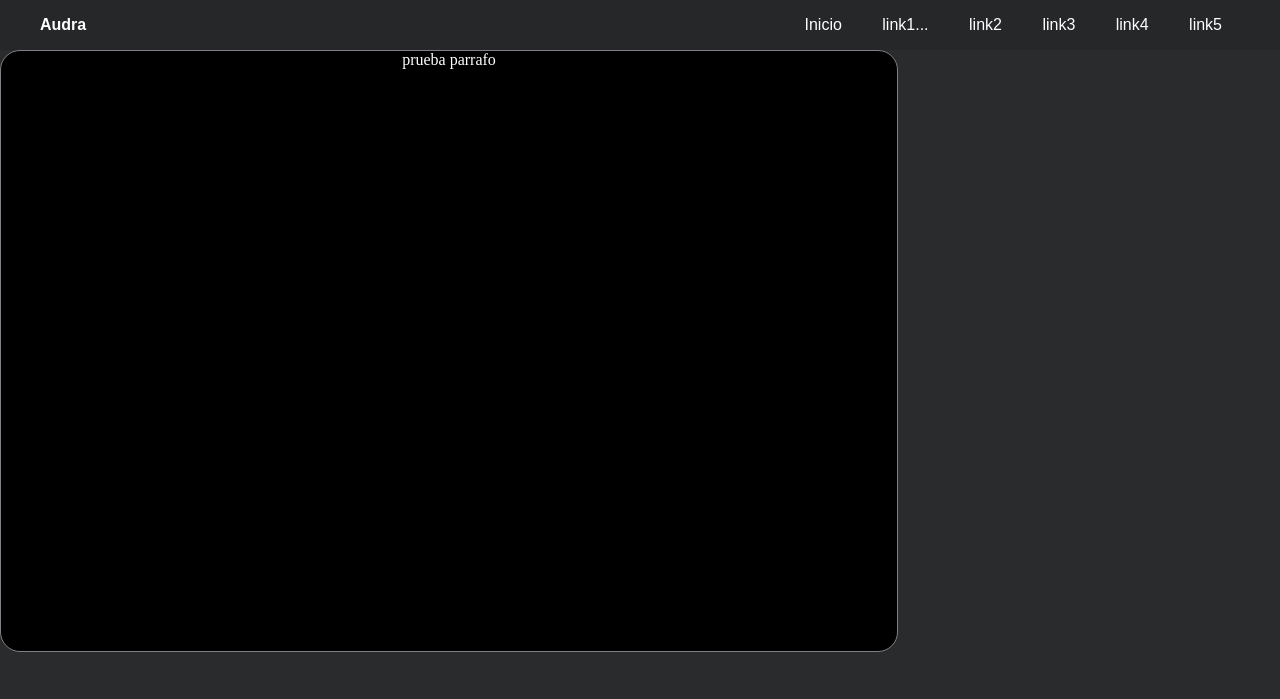
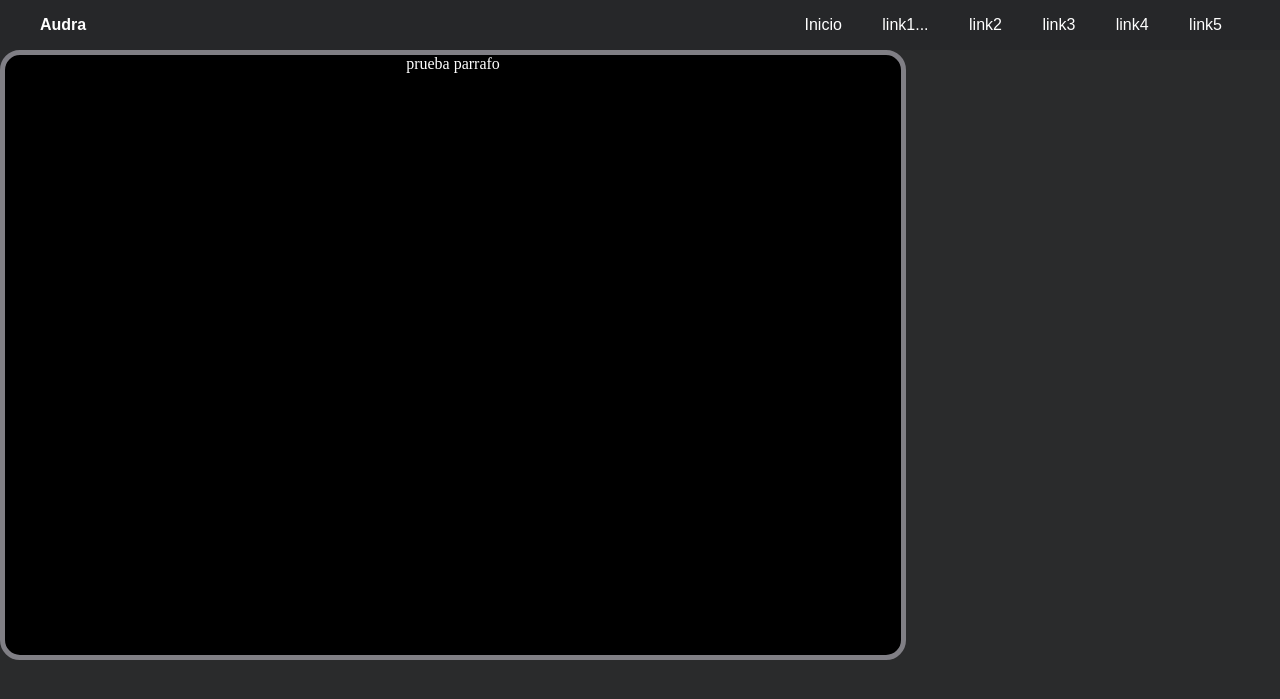
Before and after one commit to augurto/juego_audra, a PHP site: page / in a window 1280 px wide. Shown: the top 699 px of the page. Run offline with PHP 8.4, Linux system fonts and the light colour scheme; some libraries are stand-ins or nearby versions.

Commit message:
borde a 5px

```diff
--- a/css/menu.css
+++ b/css/menu.css
@@ -78,7 +78,7 @@ li:hover ul.cap_2 {
     height: 600px;
     background:rgb(0, 0, 0);
     /* border-color: rgba(177, 177, 180, 0.801); */
-    border: 1px solid rgb(128, 127, 133);
+    border: 5px solid rgb(128, 127, 133);
     border-radius: 20px;
     display: flex;
     justify-content: center;
```
